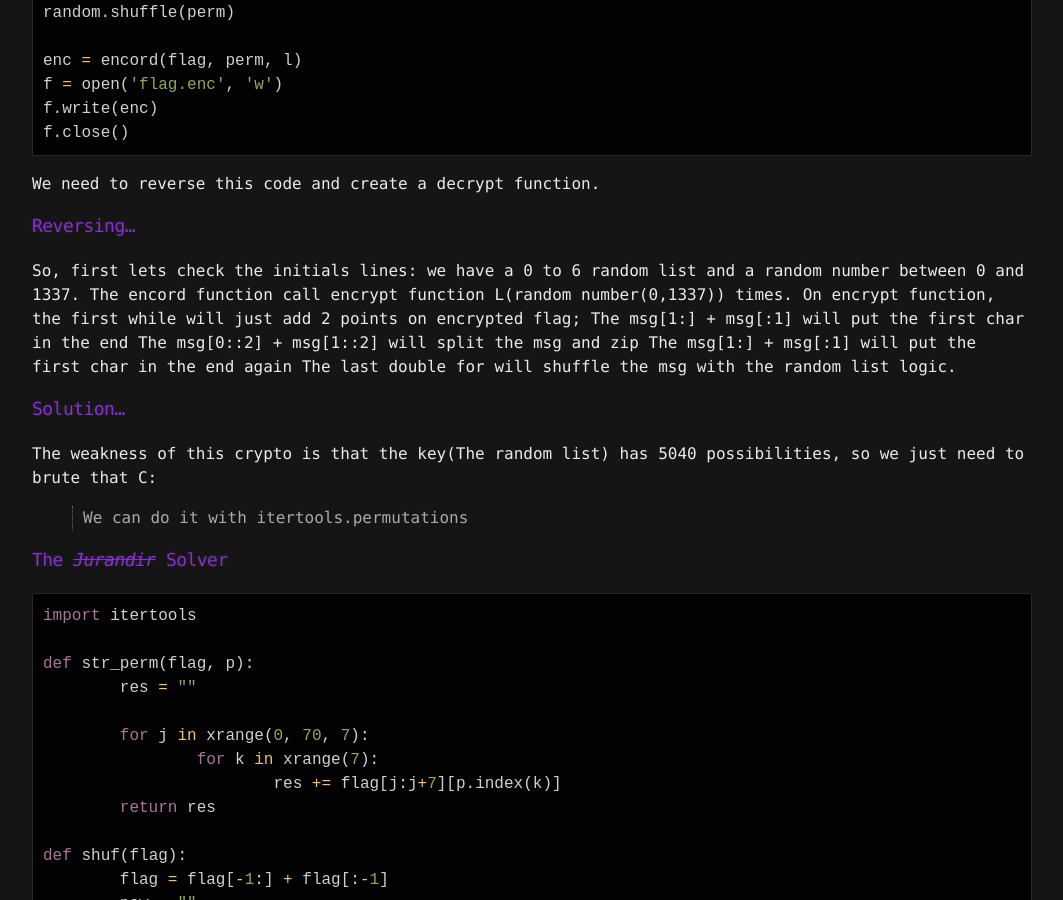
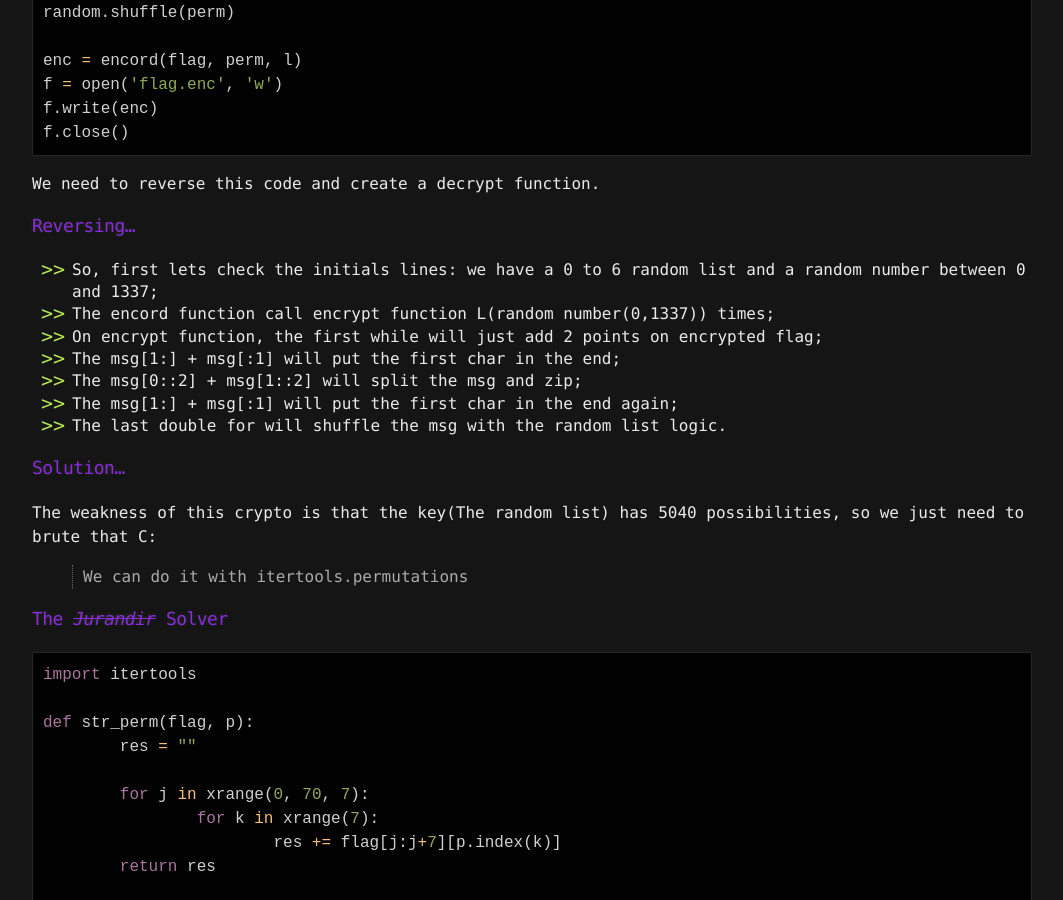
Before and after one commit to lucasnathaniel/K4L1_me, a Jekyll site: the page built from _posts/2019-07-11-simple-and-delicious-crypto-challenge.md, in a window 1280 px wide and 900 px high, scrolled down 1324 px. Shown: the whole window, without its empty margins (108-1171 px from the left). Built offline with Jekyll 4.4.1, drawn with Linux system fonts in a browser that asks for light colours; nearby versions of some CDN libraries.

Commit message:
Fix sintax

```diff
--- a/_posts/2019-07-11-simple-and-delicious-crypto-challenge.md
+++ b/_posts/2019-07-11-simple-and-delicious-crypto-challenge.md
@@ -62,13 +62,13 @@ We need to reverse this code and create a decrypt function.
 
 ### Reversing...
 
-So, first lets check the initials lines: we have a 0 to 6 random list and a random number between 0 and 1337.
-The encord function call encrypt function L(random number(0,1337)) times.
-On encrypt function, the first while will just add 2 points on encrypted flag;
-The msg[1:] + msg[:1] will put the first char in the end
-The msg[0::2] + msg[1::2] will split the msg and zip
-The msg[1:] + msg[:1] will put the first char in the end again
-The last double for will shuffle the msg with the random list logic.
+* So, first lets check the initials lines: we have a 0 to 6 random list and a random number between 0 and 1337;
+* The encord function call encrypt function L(random number(0,1337)) times;
+* On encrypt function, the first while will just add 2 points on encrypted flag;
+* The msg[1:] + msg[:1] will put the first char in the end;
+* The msg[0::2] + msg[1::2] will split the msg and zip;
+* The msg[1:] + msg[:1] will put the first char in the end again;
+* The last double for will shuffle the msg with the random list logic.
 
 ### Solution...
 
```
